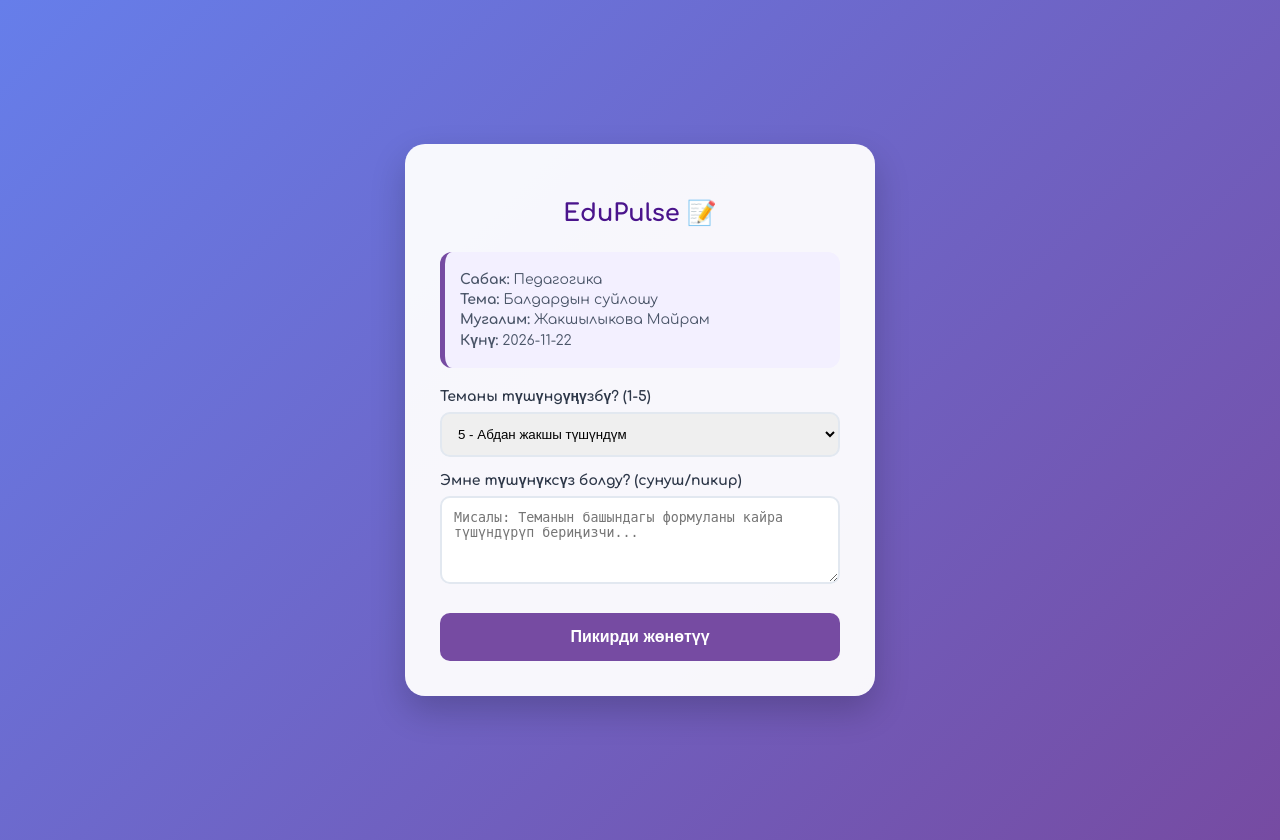
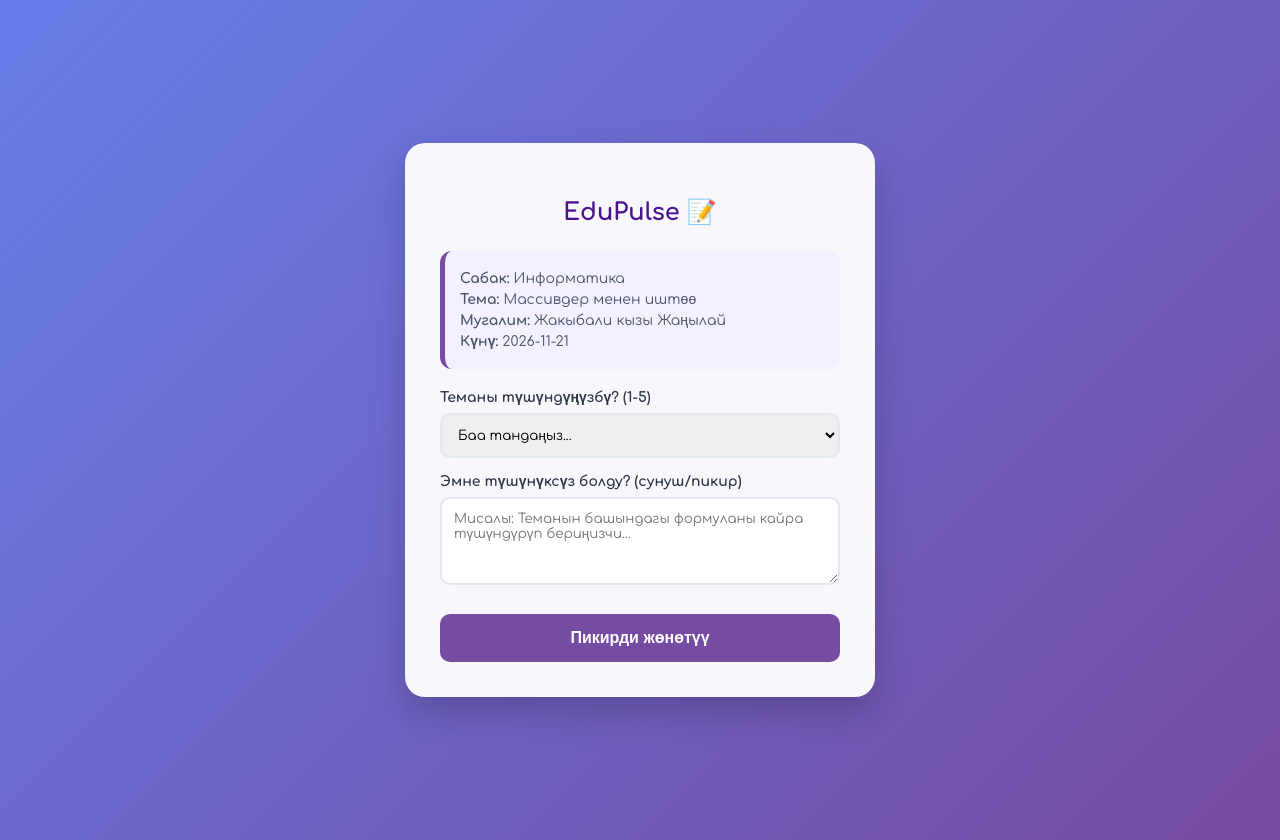
Before and after one commit to janylaijakybalikyzy-sys/Edupulse, a FastAPI app: page /vote/1 in a window 1280 px wide. Run offline with FastAPI, Linux system fonts and the light colour scheme.

Commit message:
fixed index.html route

```diff
--- a/database.py
+++ b/database.py
@@ -1,7 +1,7 @@
 from sqlalchemy import create_engine
 from sqlalchemy.ext.declarative import declarative_base
 from sqlalchemy.orm import sessionmaker
-SQLALCHEMY_DATABASE_URL = "sqlite:///./final_test.db"
+SQLALCHEMY_DATABASE_URL = "sqlite:///./edupulse.db"
 engine = create_engine(SQLALCHEMY_DATABASE_URL, connect_args={"check_same_thread": False})
 SessionLocal = sessionmaker(autocommit=False, autoflush=False, bind=engine)
 Base = declarative_base()
--- a/main.py
+++ b/main.py
@@ -19,28 +19,27 @@ def get_db():
     finally:
         db.close()
 
-# 0. БАШКЫ БЕТ
+# 0. БАШКЫ БЕТ (Автоматтык түрдө мугалимдин бетине багыттайт)
 @app.get("/", response_class=HTMLResponse)
 async def read_root():
     return RedirectResponse(url="/teacher")
 
 # --- СТУДЕНТТЕР ҮЧҮН ---
 
-# 1. Студент добуш бере турган бет
+# 1. Студент добуш бере турган баракчаны ачуу (GET)
 @app.get("/vote/{sub_id}", response_class=HTMLResponse)
 async def vote_page(request: Request, sub_id: int, db: Session = Depends(get_db)):
     subject = db.query(models.Subject).filter(models.Subject.id == sub_id).first()
-    # Эгер базада мындай ID жок болсо, ката бербей, башкы бетке жөнөтөт
     if not subject:
         return RedirectResponse(url="/teacher")
     return templates.TemplateResponse("index.html", {"request": request, "subject": subject})
 
-# 2. Студенттин пикирин базага сактоо
-@app.post("/submit/{sub_id}")
+# 2. Студенттин пикирин кабыл алуу жана базага сактоо (POST)
+@app.post("/vote/{sub_id}")
 async def create_feedback(
     sub_id: int,
     rating: int = Form(...),
-    difficulty: str = Form(None),
+    difficulty: str = Form(None), # Бул жер HTMLдеги name="difficulty" менен дал келиши керек
     db: Session = Depends(get_db)
 ):
     new_feedback = models.Feedback(
@@ -50,12 +49,13 @@ async def create_feedback(
     )
     db.add(new_feedback)
     db.commit()
+    # Ийгиликтүү болгондогу билдирүү
     return HTMLResponse("""
-        <div style="text-align:center; padding:50px; font-family:sans-serif; background-color: #f8f9fa; height: 100vh;">
+        <div style="text-align:center; padding:50px; font-family:sans-serif; background-color: #f8f9fa; height: 100vh; display: flex; flex-direction: column; justify-content: center; align-items: center;">
             <h2 style="color: #27ae60;">Рахмат! Пикириңиз кабыл алынды. ✅</h2>
-            <p style="font-size: 18px; color: #555;">Сиз терезени жапсаңыз болот.</p>
+            <p style="font-size: 18px; color: #555;">Сиздин бааңыз ийгиликтүү сакталды.</p>
             <br>
-            <a href="/teacher" style="text-decoration: none; color: #3498db;">Башкы бетке өтүү</a>
+            <a href="/teacher" style="text-decoration: none; color: #3498db; font-weight: bold; border: 1px solid #3498db; padding: 10px 20px; border-radius: 5px;">Башкы бетке өтүү</a>
         </div>
     """)
 
@@ -76,7 +76,6 @@ async def create_subject(
     lesson_date: str = Form(...),
     db: Session = Depends(get_db)
 ):
-    # Ар бир жаңы сабак уникалдуу ID алат
     new_subject = models.Subject(
         name=name,
         teacher_name=teacher_name,
@@ -86,15 +85,14 @@ async def create_subject(
     db.add(new_subject)
     db.commit()
     db.refresh(new_subject)
-    # Түзүлгөн соң дароо мугалимдин аналитикалык панелине (dashboard) жөнөтөт
+    # Түзүлгөн соң статус код 303 менен багыттоо (Redirect)
     return RedirectResponse(url=f"/dashboard/{new_subject.id}", status_code=303)
 
-# 3. Мугалимдин аналитикалык панели
+# 3. Мугалимдин аналитикалык панели (Dashboard)
 @app.get("/dashboard/{sub_id}", response_class=HTMLResponse)
 async def dashboard(request: Request, sub_id: int, db: Session = Depends(get_db)):
     subject = db.query(models.Subject).filter(models.Subject.id == sub_id).first()
 
-    # Эгер бул сабак базадан табылбаса (мисалы, сервер өчүп күйсө), кайра каттоо бетине жөнөтөт
     if not subject:
         return RedirectResponse(url="/teacher")
 
@@ -107,7 +105,7 @@ async def dashboard(request: Request, sub_id: int, db: Session = Depends(get_db)
         if 1 <= f.rating <= 5:
             counts[f.rating - 1] += 1
 
-    # Студенттерге бериле турган шилтеме (Render шилтемеси менен)
+    # Сиздин Render шилтемеңиз
     student_link = f"https://edupulse-janylai.onrender.com/vote/{sub_id}"
 
     return templates.TemplateResponse("dashboard.html", {
--- a/models.py
+++ b/models.py
@@ -7,7 +7,7 @@ class Subject(Base):
     __tablename__ = "subjects"
 
     id = Column(Integer, primary_key=True, index=True)
-    name = Column(String)
+    name = Column(String)  # Бул жерден unique=True алып салынды, ар бир сабак жаңы ID алат
     teacher_name = Column(String)
     topic_name = Column(String)
     lesson_date = Column(String)
@@ -22,8 +22,7 @@ class Feedback(Base):
     subject_id = Column(Integer, ForeignKey("subjects.id"))
     rating = Column(Integer)
     difficulty = Column(String)
-    # Төмөнкү сапты эң жөнөкөй форматка өзгөрттүк:
-    created_at = Column(DateTime, default=datetime.now)
+    created_at = Column(DateTime, default=datetime.utcnow)
 
     # Пикир менен сабактын байланышы
     subject = relationship("Subject", back_populates="feedbacks")
--- a/templates/index.html
+++ b/templates/index.html
@@ -28,6 +28,7 @@
         select, textarea {
             width: 100%; padding: 12px; margin-top: 8px; border-radius: 10px;
             border: 2px solid #e2e8f0; box-sizing: border-box; outline: none; transition: 0.3s;
+            font-family: inherit;
         }
         select:focus, textarea:focus { border-color: #764ba2; }
         button {
@@ -41,16 +42,19 @@
 <body>
     <div class="card">
         <h2>EduPulse 📝</h2>
+
         <div class="info-box">
-            <p><strong>Сабак:</strong> {{ subject.name | default('Жүктөлүүдө...') }}</p>
-            <p><strong>Тема:</strong> {{ subject.topic_name | default('-') }}</p>
-            <p><strong>Мугалим:</strong> {{ subject.teacher_name | default('-') }}</p>
-            <p><strong>Күнү:</strong> {{ subject.lesson_date | default('-') }}</p>
+            <p><strong>Сабак:</strong> {{ subject.name }}</p>
+            <p><strong>Тема:</strong> {{ subject.topic_name }}</p>
+            <p><strong>Мугалим:</strong> {{ subject.teacher_name }}</p>
+            <p><strong>Күнү:</strong> {{ subject.lesson_date }}</p>
         </div>
 
-        <form action="/submit/{{ subject.id if subject else 0 }}" method="post">
+        <form action="/vote/{{ subject.id }}" method="post">
+
             <label>Теманы түшүндүңүзбү? (1-5)</label>
             <select name="rating" required>
+                <option value="" disabled selected>Баа тандаңыз...</option>
                 <option value="5">5 - Абдан жакшы түшүндүм</option>
                 <option value="4">4 - Жакшы, суроолор жок</option>
                 <option value="3">3 - Орточо, кээ бир жерлери түшүнүксүз</option>
```
Also changed, not shown: final_test.db.
